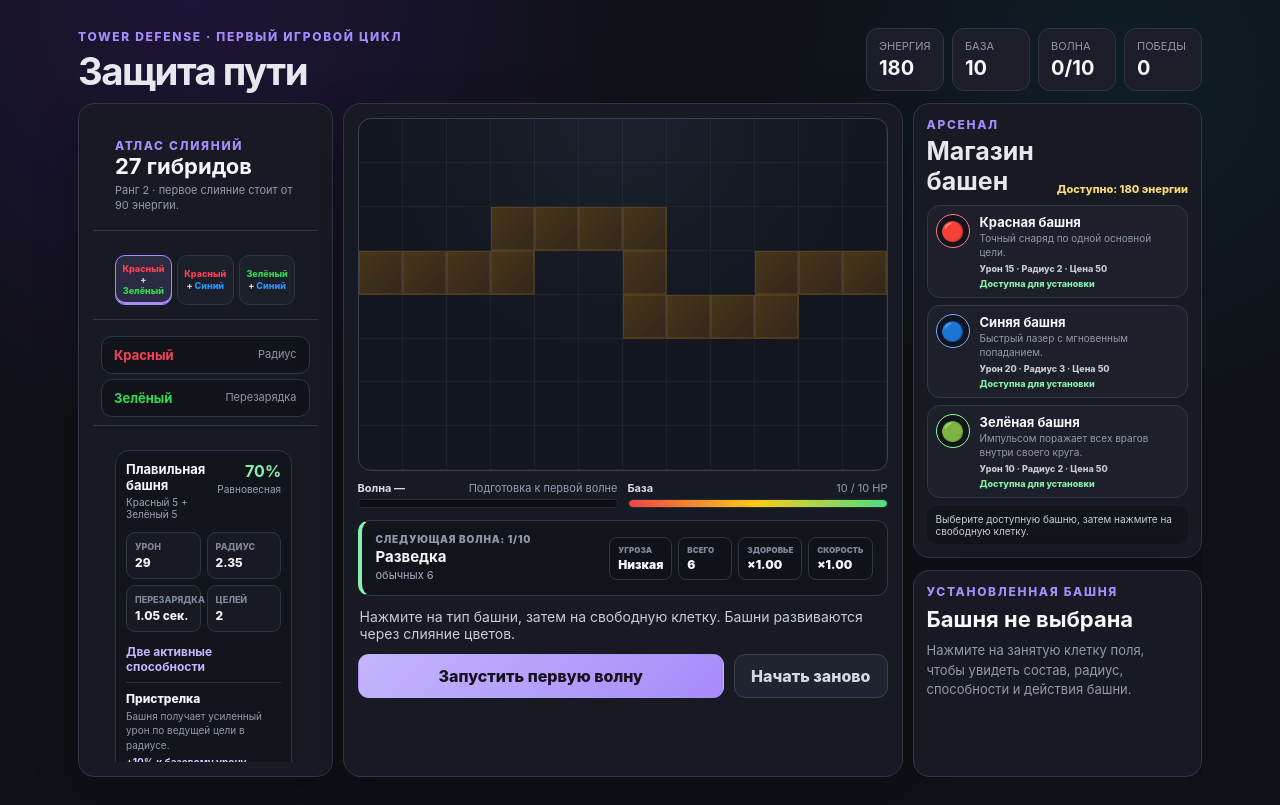
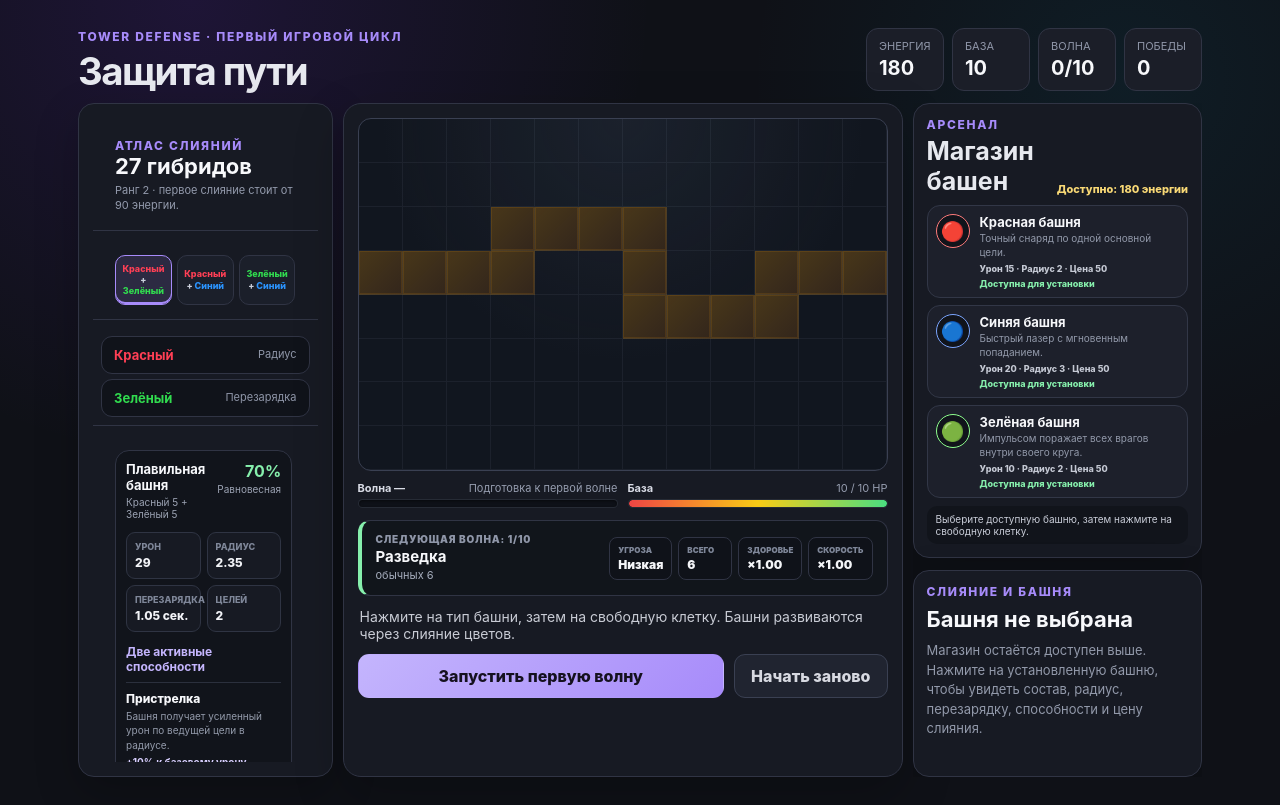
Before and after one commit to sunpole/tower_defense, a React (Vite) app: page / in a window 1280 px wide. Built offline with nearby package versions, Linux system fonts and the light colour scheme.

Commit message:
Закрепить панель слияния и уточнить массовую ауру

```diff
--- a/src/components/TowerInspector.tsx
+++ b/src/components/TowerInspector.tsx
@@ -23,11 +23,11 @@ export function TowerInspector({ tower, state, dispatch }: TowerInspectorProps)
   if (!tower) {
     return (
       <aside className="tower-inspector" aria-label="Выбранная башня">
-        <p className="eyebrow">Установленная башня</p>
+        <p className="eyebrow">Слияние и башня</p>
         <h2>Башня не выбрана</h2>
         <p className="tower-inspector__empty">
-          Нажмите на занятую клетку поля, чтобы увидеть состав, радиус,
-          способности и действия башни.
+          Магазин остаётся доступен выше. Нажмите на установленную башню, чтобы
+          увидеть состав, радиус, перезарядку, способности и цену слияния.
         </p>
       </aside>
     );
@@ -49,7 +49,7 @@ export function TowerInspector({ tower, state, dispatch }: TowerInspectorProps)
     : null;
   const affordableTargets = fusionCosts.filter((cost) => cost <= state.energy).length;
   const attackRate = (1000 / tower.cooldown).toFixed(2);
-  const targetsLabel = tower.targetCount >= 99
+  const targetsLabel = tower.attackType === 'aura' || tower.targetCount >= 99
     ? 'Все в радиусе'
     : `${tower.targetCount}`;
 
@@ -63,7 +63,7 @@ export function TowerInspector({ tower, state, dispatch }: TowerInspectorProps)
           {tower.symbol}
         </span>
         <div>
-          <p className="eyebrow">Установленная башня</p>
+          <p className="eyebrow">Слияние и башня</p>
           <h2>{tower.name}</h2>
           <span className={`tower-level ${rarity.cssClass}`}>
             Ранг {tower.level} · {rarity.label}
@@ -232,13 +232,13 @@ export function TowerInspector({ tower, state, dispatch }: TowerInspectorProps)
           onClick={() => dispatch({ type: 'CLEAR_SELECTION' })}
           type="button"
         >
-          Назад к арсеналу
+          Снять выделение
         </button>
       </div>
 
       <p className="tower-inspector__note">
         Чем реже цветовой состав, тем дороже следующее слияние. Все варианты и
-        точные параметры доступны в атласе.
+        точные параметры постоянно видны в атласе слева.
       </p>
     </aside>
   );
```
